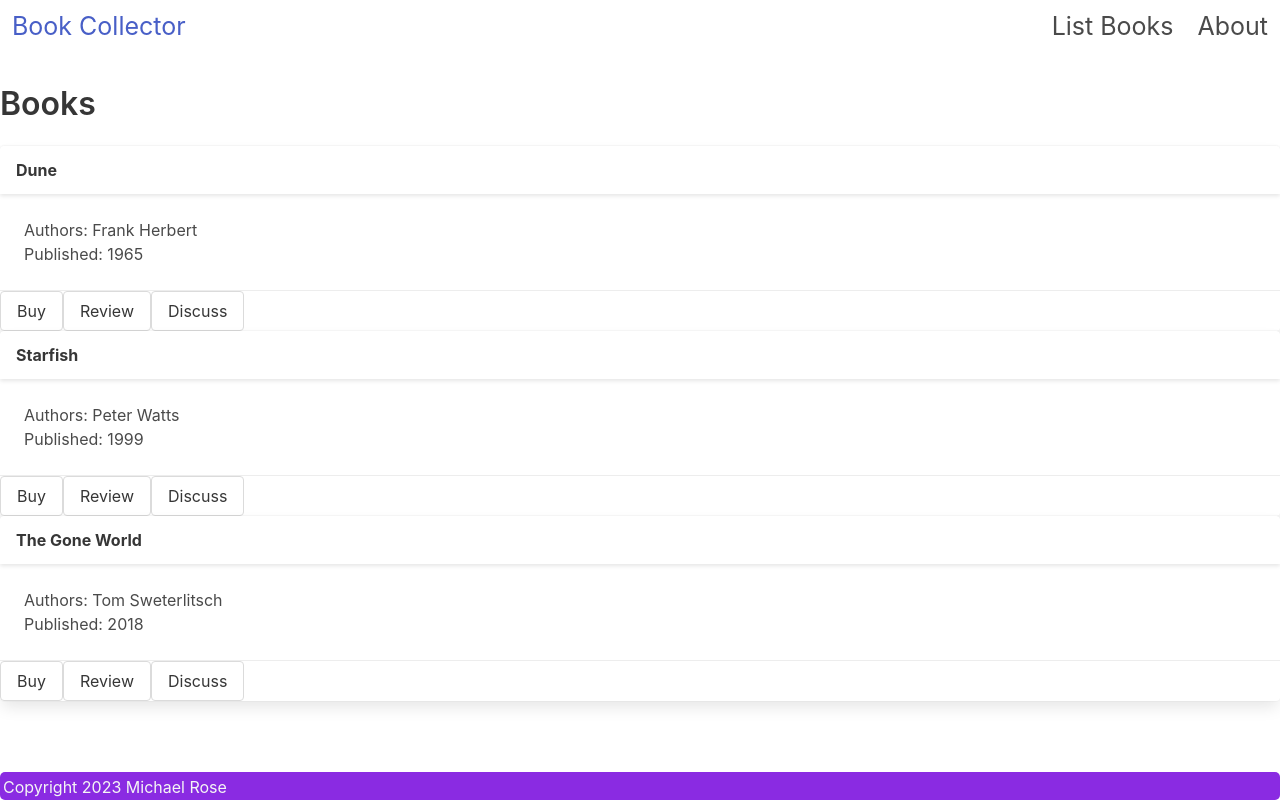
After one commit to michaelmrose/book_collector, a Django app: page /books in a window 1280 px wide. The commit adds this page. Run offline with Django 4.2, Linux system fonts and the light colour scheme.

Commit message:
mockup index functionality home and about

```diff
--- /dev/null
+++ b/collector/collection/static/css/style.css
@@ -0,0 +1,22 @@
+.navbar-brand {
+    font-size: 25px
+}
+.navbar-item {
+    font-size: 25px;
+}
+html {
+  height: 100%;
+}
+body {
+  min-height: 100%;
+  display: grid;
+  grid-template-rows: 1fr auto;
+}
+.footer {
+  grid-row-start: 2;
+  grid-row-end: 3;
+  padding: 3px 1px 1px 3px;
+  background-color: blueviolet;
+  color: whitesmoke;
+  border-radius: 5px;
+}
--- a/collector/collection/templates/base.html
+++ b/collector/collection/templates/base.html
@@ -1,16 +1,56 @@
-{% load static%}
+{% load static %}
+
 <!DOCTYPE html>
 <html lang="en">
+
 <head>
     <meta charset="UTF-8">
     <meta name="viewport" content="width=device-width, initial-scale=1.0">
     <title>Book Collector</title>
-<link href=" https://cdn.jsdelivr.net/npm/bulma@0.9.4/css/bulma.min.css " rel="stylesheet">
-<link href="{% static 'css/style.css'}" rel="stylesheet">
+    <link rel="stylesheet" href=" https://cdn.jsdelivr.net/npm/bulma@0.9.4/css/bulma.min.css ">
+    <link rel="stylesheet" type="text/css" href="{% static 'css/style.css' %}">
 </head>
+
 <body>
-    {% blockcontent %}
-    {% endblock %}
+    <div class="content">
+        <nav class="navbar" role="navigation" aria-label="main navigation">
+            <div class="navbar-brand">
+                <a class="navbar-item home" href="/">
+                    Book Collector
+                </a>
+                <a role="button" class="navbar-burger" aria-label="menu" aria-expanded="false"
+                    data-target="navbarBasicExample">
+                    <span aria-hidden="true"></span>
+                    <span aria-hidden="true"></span>
+                    <span aria-hidden="true"></span>
+                </a>
+            </div>
+
+            <div id="navbarBasicExample" class="navbar-menu">
+                <div class="navbar-start">
+                </div>
+                <div class="navbar-end">
+
+                    <a class="navbar-item" href="/books">
+                        List Books
+                    </a>
+
+                    <a class="navbar-item" href="/about">
+                        About
+                    </a>
+                </div>
+            </div>
+        </nav>
+
+        {% block content %}
+        {% endblock %}
+    </div>
+    <footer class="footer">
+        <div class="content" has-text-centered>
+            Copyright 2023 Michael Rose
+        </div>
+    </footer>
 
 </body>
+
 </html>
--- /dev/null
+++ b/collector/collection/templates/books/index.html
@@ -0,0 +1,19 @@
+{% extends 'base.html' %}
+
+{% block content %}
+<h1 class="title is-3">Books</h1>
+{% for book in books%}
+<div class="card">
+    <div class="card-header">
+        <div class="card-header-title">{{book.title}}</div>
+    </div>
+    <div class="card-content">
+        Authors: {{book.author}}
+        <br>
+        Published: {{book.published}}
+    </div>
+    <div class="card-footer"><button class="button">Buy</button><button class="button">Review</button><button
+            class="button">Discuss</button></div>
+</div>
+{% endfor %}
+{% endblock %}
--- a/collector/collection/urls.py
+++ b/collector/collection/urls.py
@@ -3,4 +3,6 @@ from . import views
 
 urlpatterns = [
     path("", views.home, name="home"),
+    path("about/", views.about, name="about"),
+    path("books", views.books_index, name="index"),
 ]
--- a/collector/collection/views.py
+++ b/collector/collection/views.py
@@ -1,6 +1,20 @@
 from django.shortcuts import render, redirect
+
+bookList = [
+    {"title": "Dune", "author": "Frank Herbert", "published": "1965"},
+    {"title": "Starfish", "author": "Peter Watts", "published": "1999"},
+    {"title": "The Gone World", "author": "Tom Sweterlitsch", "published": 2018},
+]
 
 
 # Create your views here.
 def home(request):
     return render(request, "home.html")
+
+
+def books_index(request):
+    return render(request, "books/index.html", {"books": bookList})
+
+
+def about(request):
+    return render(request, "about.html")
--- a/collector/collector/settings.py
+++ b/collector/collector/settings.py
@@ -31,7 +31,7 @@ ALLOWED_HOSTS = []
 # Application definition
 
 INSTALLED_APPS = [
-    "collector",
+    "collection",
     "django.contrib.admin",
     "django.contrib.auth",
     "django.contrib.contenttypes",
```
Also changed, not shown: collector/collection/templates/about.html (+32 -3 lines), collector/collection/templates/home.html (+26 -2 lines), collector/collection/static/style.css (deleted).
